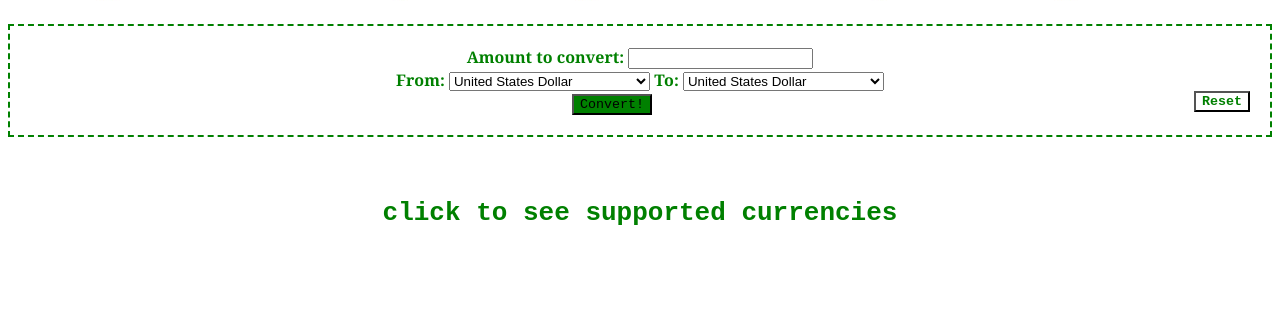
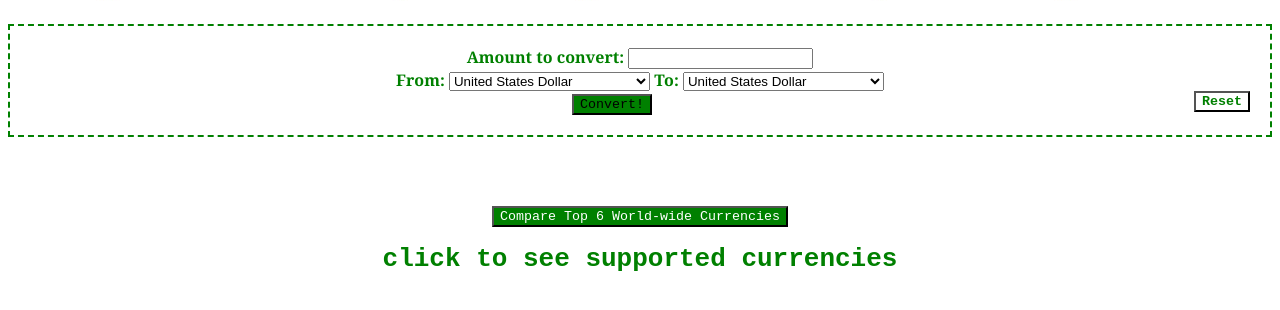
Before and after one commit to eluckie/currency-exchanger, a website built with webpack: page src/index.html in a window 1280 px wide. Shown: the part 160-470 px from the top of the page. Built offline with nearby package versions, Linux system fonts and the light colour scheme.

Commit message:
add button to compare top 6 currencies & style to match green theme

```diff
--- a/src/css/styles.css
+++ b/src/css/styles.css
@@ -43,6 +43,16 @@ body {
   float:right;
 }
 
+#top-conversions-button {
+  background-color: green;
+  font-family:monospace;
+  color:white;
+}
+
+#top-6-compare {
+  text-align:center;
+}
+
 #highlight {
   background-color:lightgreen;
   width:450px;
--- a/src/index.html
+++ b/src/index.html
@@ -345,8 +345,12 @@
     <button type="button" id="reset-button">Reset</button>
   </form>
   <br>
+  <br>
   <div id="conversion-display"></div>
   <br>
+  <div id="top-6-compare">
+    <button type="button" id="top-conversions-button">Compare Top 6 World-wide Currencies</button>
+  </div>
   <h1 id="supported-currencies">click to see supported currencies</h1>
   <button type="button" id="hide-currencies-button" class="hidden">hide list</button>
   <div id="currency-list" class="hidden">
```
